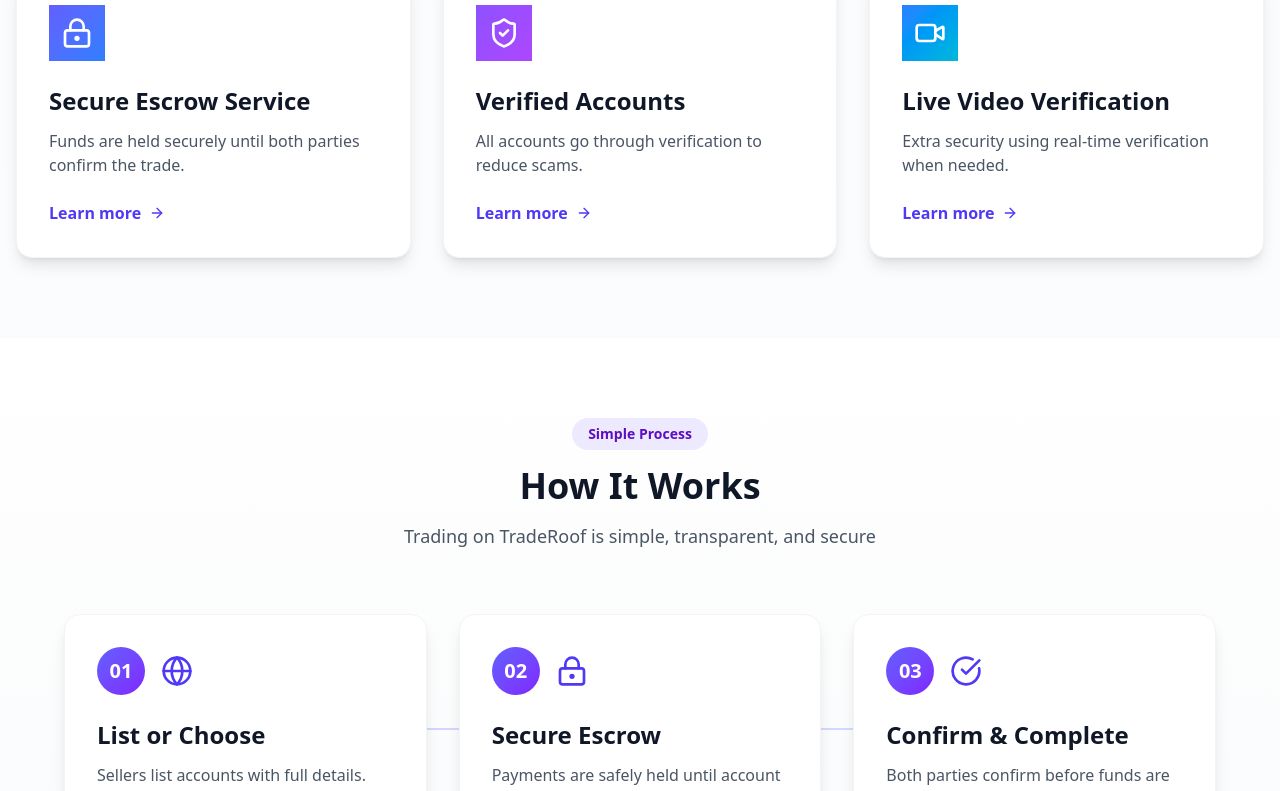
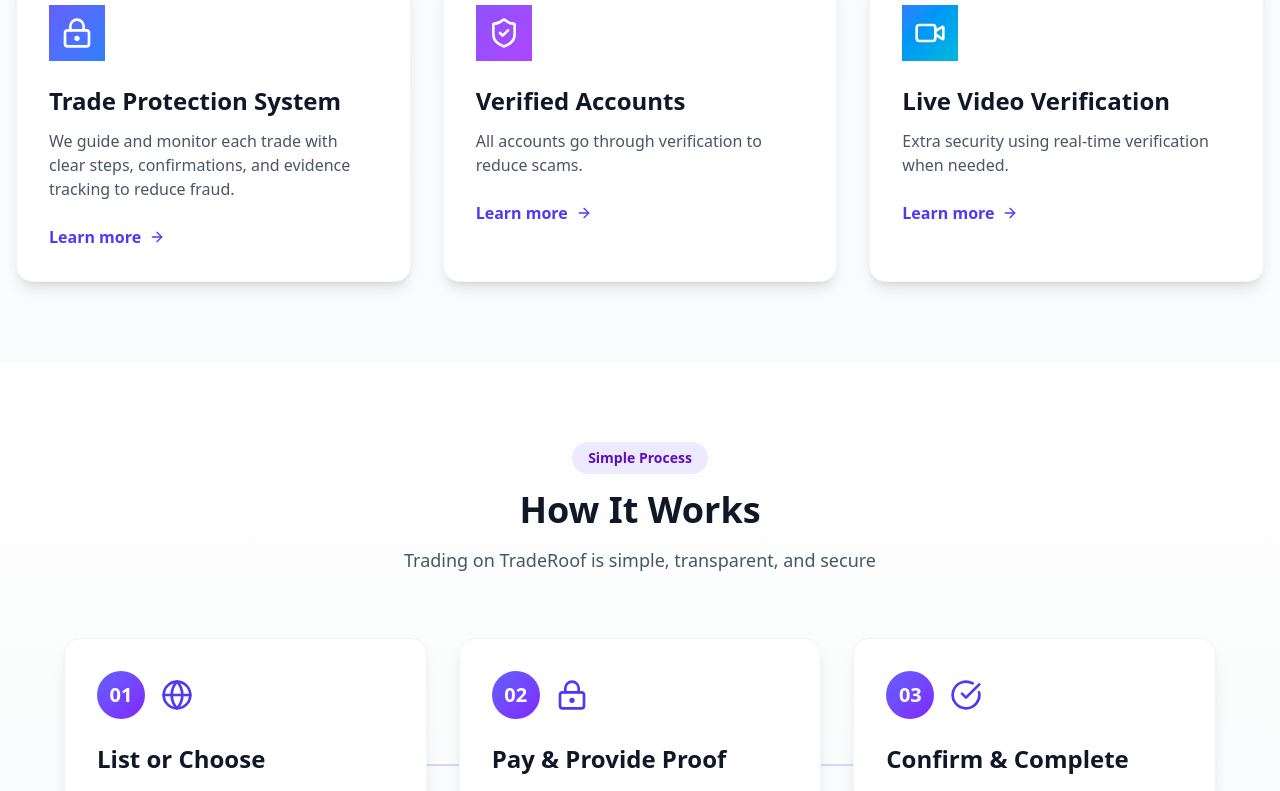
Before and after one commit to ford-HUB/trade-proof-online-transaction-system, a React (Vite) app in the folder frontend/: page / in a window 1280 px wide. Shown: the part 960-1751 px from the top of the page. Built offline with nearby package versions, Linux system fonts and the light colour scheme.

Commit message:
changed landing page

```diff
--- a/frontend/src/App.tsx
+++ b/frontend/src/App.tsx
@@ -1,42 +1,92 @@
 import Header from "./components/layout/Header";
 import Footer from "./components/layout/Footer";
-import { LockKeyhole, ShieldCheck, Video, LifeBuoy, ArrowRight, CheckCircle, Users, Globe, Zap, MessageSquare } from "lucide-react";
+import {
+  LockKeyhole,
+  ShieldCheck,
+  Video,
+  LifeBuoy,
+  ArrowRight,
+  CheckCircle,
+  Users,
+  Globe,
+  Zap,
+  MessageSquare,
+} from "lucide-react";
 
 function App() {
   const cardItems = [
     {
       icon: LockKeyhole,
-      name: "Secure Escrow Service",
-      desc: "Funds are held securely until both parties confirm the trade.",
-      gradient: "from-indigo-500 to-blue-500"
+      name: "Trade Protection System",
+      desc: "We guide and monitor each trade with clear steps, confirmations, and evidence tracking to reduce fraud.",
+      gradient: "from-indigo-500 to-blue-500",
     },
     {
       icon: ShieldCheck,
       name: "Verified Accounts",
       desc: "All accounts go through verification to reduce scams.",
-      gradient: "from-violet-500 to-purple-500"
+      gradient: "from-violet-500 to-purple-500",
     },
     {
       icon: Video,
       name: "Live Video Verification",
       desc: "Extra security using real-time verification when needed.",
-      gradient: "from-blue-500 to-cyan-500"
+      gradient: "from-blue-500 to-cyan-500",
     },
   ];
 
   const steps = [
-    { number: "01", title: "List or Choose", desc: "Sellers list accounts with full details. Buyers browse verified listings.", icon: Globe },
-    { number: "02", title: "Secure Escrow", desc: "Payments are safely held until account transfer is complete.", icon: LockKeyhole },
-    { number: "03", title: "Confirm & Complete", desc: "Both parties confirm before funds are released.", icon: CheckCircle }
+    {
+      number: "01",
+      title: "List or Choose",
+      desc: "Sellers list accounts with full details. Buyers browse verified listings.",
+      icon: Globe,
+    },
+    {
+      number: "02",
+      title: "Pay & Provide Proof",
+      desc: "Buyers send payment via agreed methods and upload proof for the trade.",
+      icon: LockKeyhole,
+    },
+    {
+      number: "03",
+      title: "Confirm & Complete",
+      desc: "Account details are delivered and both parties confirm the trade.",
+      icon: CheckCircle,
+    },
   ];
 
   const securityFeatures = [
-    { title: "Account Verification", desc: "Sellers provide proof of ownership to reduce fraud.", icon: ShieldCheck },
-    { title: "Protected Transactions", desc: "Escrow protection ensures fair trades and prevents chargebacks.", icon: LockKeyhole },
-    { title: "Dispute Resolution", desc: "Our team reviews disputes for fair outcomes.", icon: MessageSquare },
-    { title: "24/7 Monitoring", desc: "Continuous system monitoring for suspicious activities.", icon: Zap },
-    { title: "Identity Verification", desc: "Multi-factor authentication for all users.", icon: Users },
-    { title: "Global Protection", desc: "Secure transactions across all regions.", icon: Globe }
+    {
+      title: "Account Verification",
+      desc: "Sellers provide proof of ownership to reduce fraud.",
+      icon: ShieldCheck,
+    },
+    {
+      title: "Protected Transactions",
+      desc: "Escrow protection ensures fair trades and prevents chargebacks.",
+      icon: LockKeyhole,
+    },
+    {
+      title: "Dispute Resolution",
+      desc: "Our team reviews disputes for fair outcomes.",
+      icon: MessageSquare,
+    },
+    {
+      title: "24/7 Monitoring",
+      desc: "Continuous system monitoring for suspicious activities.",
+      icon: Zap,
+    },
+    {
+      title: "Identity Verification",
+      desc: "Multi-factor authentication for all users.",
+      icon: Users,
+    },
+    {
+      title: "Global Protection",
+      desc: "Secure transactions across all regions.",
+      icon: Globe,
+    },
   ];
 
   return (
@@ -51,20 +101,31 @@ function App() {
       />
 
       {/* HERO SECTION */}
-      <section id="home" className="relative overflow-hidden bg-linear-to-br from-indigo-900 via-indigo-800 to-violet-900 text-white py-24 px-4">
+      <section
+        id="home"
+        className="relative overflow-hidden bg-linear-to-br from-indigo-900 via-indigo-800 to-violet-900 text-white py-24 px-4"
+      >
         <div className="absolute inset-0 bg-grid-white/10 bg-size-[size:20px_20px]" />
         <div className="relative max-w-6xl mx-auto text-center">
           <div className="inline-flex items-center gap-2 bg-white/10 backdrop-blur-sm px-4 py-2 rounded-full mb-6">
             <ShieldCheck className="w-4 h-4" />
-            <span className="text-sm font-medium">Trusted by 10,000+ traders</span>
+            <span className="text-sm font-medium">
+              Trusted by 10,000+ traders
+            </span>
           </div>
 
           <h1 className="text-4xl md:text-6xl font-bold mb-6 leading-tight">
-            Trade Your <span className="text-transparent bg-clip-text bg-linear-to-r from-amber-300 to-orange-400">Accounts</span><br />Safely & Securely
+            Trade Your{" "}
+            <span className="text-transparent bg-clip-text bg-linear-to-r from-amber-300 to-orange-400">
+              Accounts
+            </span>
+            <br />
+            Safely & Securely
           </h1>
 
           <p className="text-xl md:text-2xl max-w-3xl mx-auto opacity-90 mb-10">
-            TradeRoof is a secure escrow platform for buying and selling PC game accounts without the risk.
+            TradeRoof is a secure platform for buying and selling PC game
+            accounts with verification, transparency, and trade support.
           </p>
 
           <div className="flex flex-col sm:flex-row gap-4 justify-center items-center">
@@ -100,11 +161,17 @@ function App() {
                 key={index}
                 className="group relative bg-white rounded-2xl shadow-lg p-8 hover:shadow-2xl transition-all duration-300 hover:-translate-y-2 border border-gray-100"
               >
-                <div className={`absolute top-0 left-0 right-0 h-1 bg-linear-to-r ${item.gradient} rounded-t-2xl`} />
-                <div className={`inline-flex p-3 rounded-xl bg-linear-to-br ${item.gradient} mb-6`}>
+                <div
+                  className={`absolute top-0 left-0 right-0 h-1 bg-linear-to-r ${item.gradient} rounded-t-2xl`}
+                />
+                <div
+                  className={`inline-flex p-3 rounded-xl bg-linear-to-br ${item.gradient} mb-6`}
+                >
                   <item.icon className="w-8 h-8 text-white" />
                 </div>
-                <h3 className="text-2xl font-bold text-gray-900 mb-3">{item.name}</h3>
+                <h3 className="text-2xl font-bold text-gray-900 mb-3">
+                  {item.name}
+                </h3>
                 <p className="text-gray-600 mb-6">{item.desc}</p>
                 <button className="text-indigo-600 font-semibold flex items-center gap-2 group-hover:gap-3 transition-all">
                   Learn more
@@ -117,7 +184,10 @@ function App() {
       </section>
 
       {/* HOW IT WORKS */}
-      <section id="how-it-works" className="bg-linear-to-b from-white to-gray-50 py-20 px-4">
+      <section
+        id="how-it-works"
+        className="bg-linear-to-b from-white to-gray-50 py-20 px-4"
+      >
         <div className="max-w-6xl mx-auto">
           <div className="text-center mb-16">
             <span className="inline-block px-4 py-1.5 bg-violet-100 text-violet-800 rounded-full text-sm font-semibold mb-4">
@@ -145,7 +215,9 @@ function App() {
                       </div>
                       <step.icon className="w-8 h-8 text-indigo-600" />
                     </div>
-                    <h3 className="text-2xl font-bold text-gray-900 mb-3">{step.title}</h3>
+                    <h3 className="text-2xl font-bold text-gray-900 mb-3">
+                      {step.title}
+                    </h3>
                     <p className="text-gray-600">{step.desc}</p>
                   </div>
                 </div>
@@ -179,7 +251,9 @@ function App() {
                 <div className="inline-flex p-3 rounded-lg bg-indigo-50 text-indigo-600 mb-4 group-hover:bg-indigo-100 transition-colors">
                   <feature.icon className="w-6 h-6" />
                 </div>
-                <h3 className="text-xl font-bold text-gray-900 mb-2">{feature.title}</h3>
+                <h3 className="text-xl font-bold text-gray-900 mb-2">
+                  {feature.title}
+                </h3>
                 <p className="text-gray-600 text-sm">{feature.desc}</p>
               </div>
             ))}
@@ -194,7 +268,9 @@ function App() {
               <div className="grid grid-cols-2 md:grid-cols-4 gap-8 items-center">
                 {["99.8%", "10K+", "24/7", "50+"].map((stat, index) => (
                   <div key={index} className="text-center">
-                    <div className="text-3xl font-bold text-indigo-700 mb-2">{stat}</div>
+                    <div className="text-3xl font-bold text-indigo-700 mb-2">
+                      {stat}
+                    </div>
                     <div className="text-gray-600 text-sm">
                       {index === 0 && "Success Rate"}
                       {index === 1 && "Happy Traders"}
@@ -210,7 +286,10 @@ function App() {
       </section>
 
       {/* SUPPORT */}
-      <section id="support" className="bg-linear-to-br from-gray-900 to-indigo-950 text-white py-20 px-4">
+      <section
+        id="support"
+        className="bg-linear-to-br from-gray-900 to-indigo-950 text-white py-20 px-4"
+      >
         <div className="max-w-4xl mx-auto text-center">
           <div className="inline-flex p-4 rounded-2xl bg-linear-to-br from-indigo-500 to-violet-600 mb-6">
             <LifeBuoy className="w-12 h-12" />
@@ -218,12 +297,12 @@ function App() {
           <span className="inline-block px-4 py-1.5 bg-white/10 backdrop-blur-sm rounded-full text-sm font-semibold mb-4">
             24/7 Support
           </span>
-          <h2 className="text-4xl font-bold mb-6">
-            We're Here to Help
-          </h2>
+          <h2 className="text-4xl font-bold mb-6">We're Here to Help</h2>
 
           <p className="text-gray-300 text-lg max-w-2xl mx-auto mb-10">
-            Whether you have questions about trades, account verification, or technical issues, TradeRoof support is here to guide you every step of the way.
+            Whether you have questions about trades, account verification, or
+            technical issues, TradeRoof support is here to guide you every step
+            of the way.
           </p>
 
           <div className="flex flex-col sm:flex-row gap-4 justify-center">
@@ -245,7 +324,8 @@ function App() {
             Ready to Trade Securely?
           </h2>
           <p className="text-indigo-100 text-lg mb-8 max-w-2xl mx-auto">
-            Join thousands of traders who trust TradeRoof for safe account trading
+            Join thousands of traders who trust TradeRoof for safe account
+            trading
           </p>
           <div className="flex flex-col sm:flex-row gap-4 justify-center">
             <button className="bg-white text-indigo-700 hover:bg-gray-100 px-8 py-4 rounded-xl font-bold shadow-lg transition-all duration-300 hover:scale-105">
```
